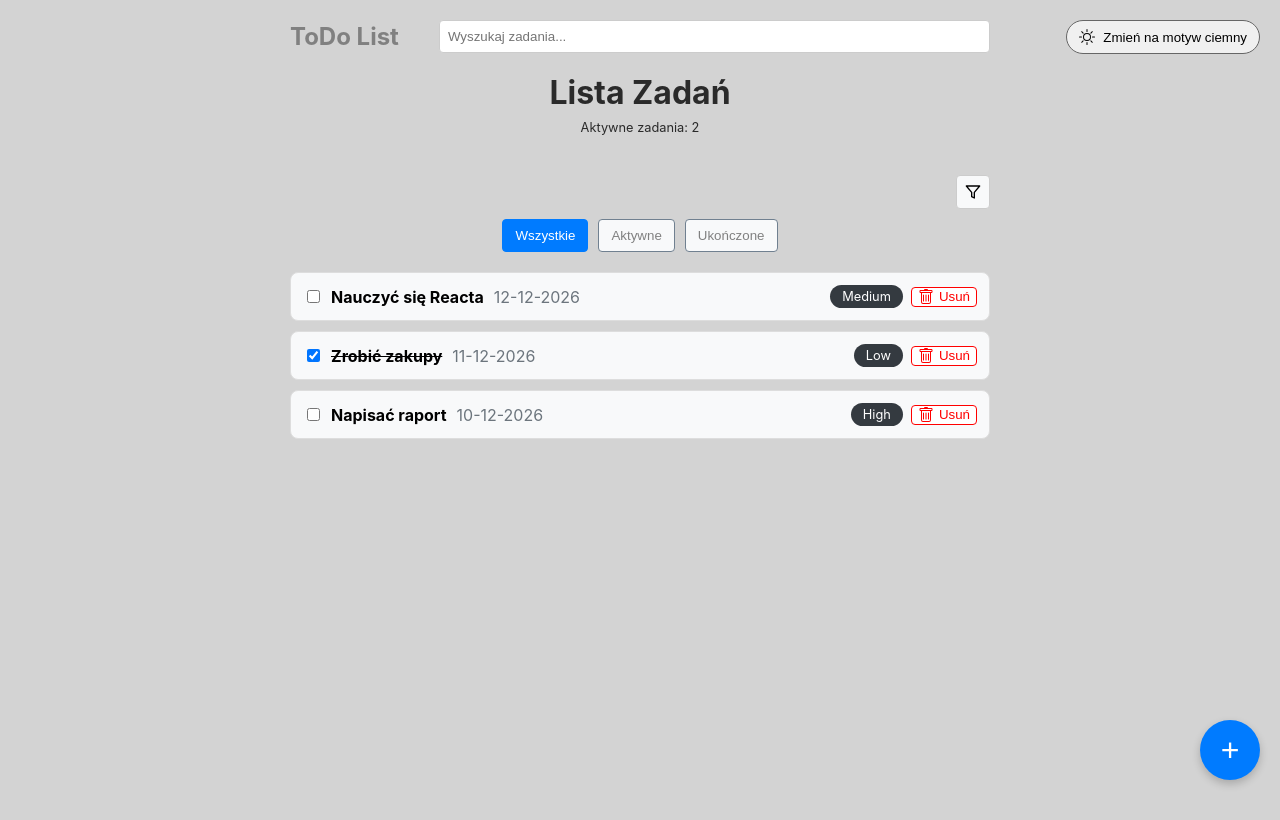
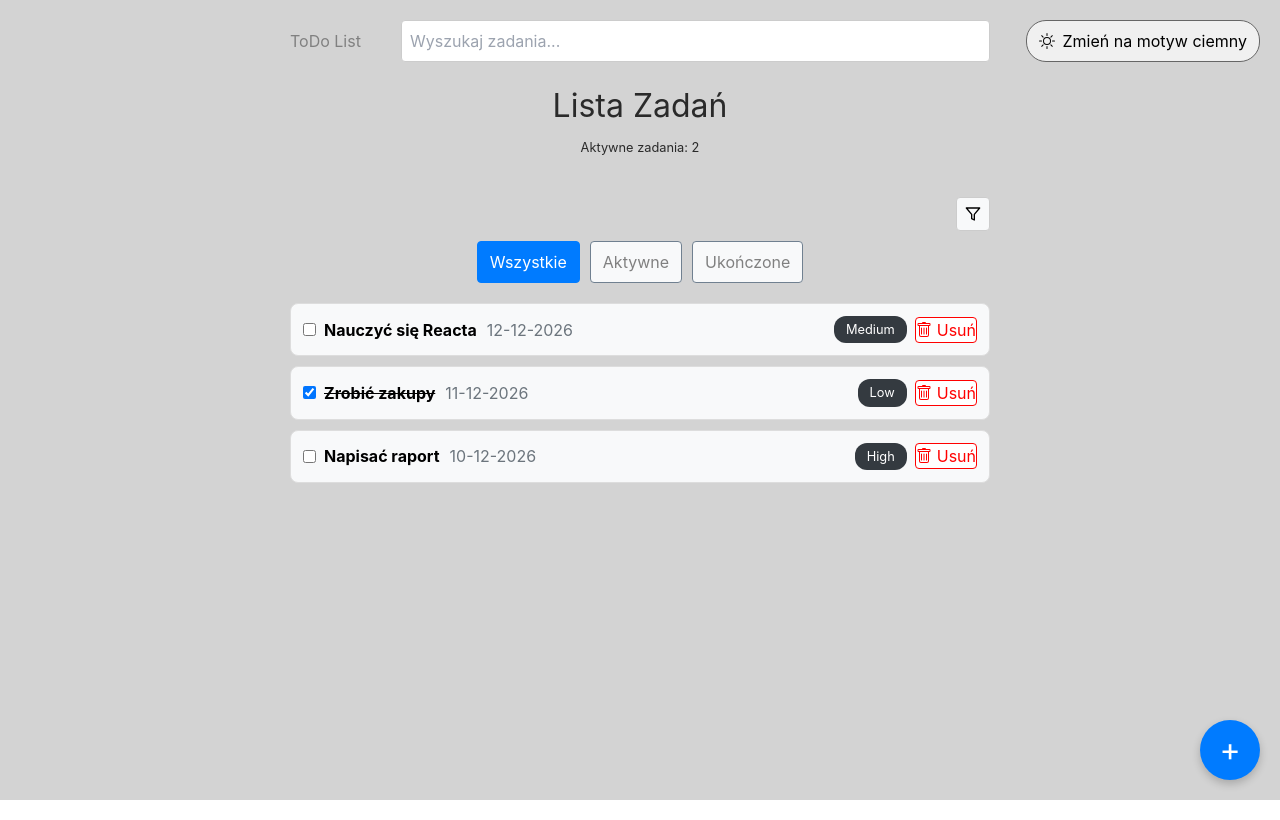
Before and after one commit to Boryszs/ZIU_LAB4, a React (Create React App) app: page / in a window 1280 px wide. Built offline with nearby package versions, Linux system fonts and the light colour scheme.

Commit message:
Tailwind CSS v3

```diff
--- a/package.json
+++ b/package.json
@@ -45,5 +45,10 @@
       "last 1 firefox version",
       "last 1 safari version"
     ]
+  },
+  "devDependencies": {
+    "autoprefixer": "^10.4.27",
+    "postcss": "^8.5.8",
+    "tailwindcss": "^3.4.1"
   }
 }
--- a/src/index.css
+++ b/src/index.css
@@ -1,3 +1,7 @@
+@import "tailwindcss/base";
+@import "tailwindcss/components";
+@import "tailwindcss/utilities";
+
 body {
   margin: 0;
   font-family: -apple-system, BlinkMacSystemFont, 'Segoe UI', 'Roboto', 'Oxygen',
--- /dev/null
+++ b/tailwind.config.js
@@ -0,0 +1,21 @@
+// tailwind.config.js
+/** @type {import('tailwindcss').Config} */
+export const content = ["./index.html", "./src/**/*.{js,ts,jsx,tsx}"];
+export const theme = {
+  extend: {
+    colors: {
+      brand: {
+        50: "#E3F2FD",
+        100: "#BBDEFB",
+        500: "#1565C0",
+        700: "#0D47A1",
+      },
+      success: "#2E7D32",
+      warning: "#E65100",
+      danger: "#B71C1C",
+    },
+    fontFamily: { sans: ["Inter", "system-ui", "sans-serif"] },
+    borderRadius: { xl: "1rem", "2xl": "1.5rem" },
+  },
+};
+export const plugins = [];
```
Also changed, not shown: 1 other file (tests, documents, lock files or other folders).
